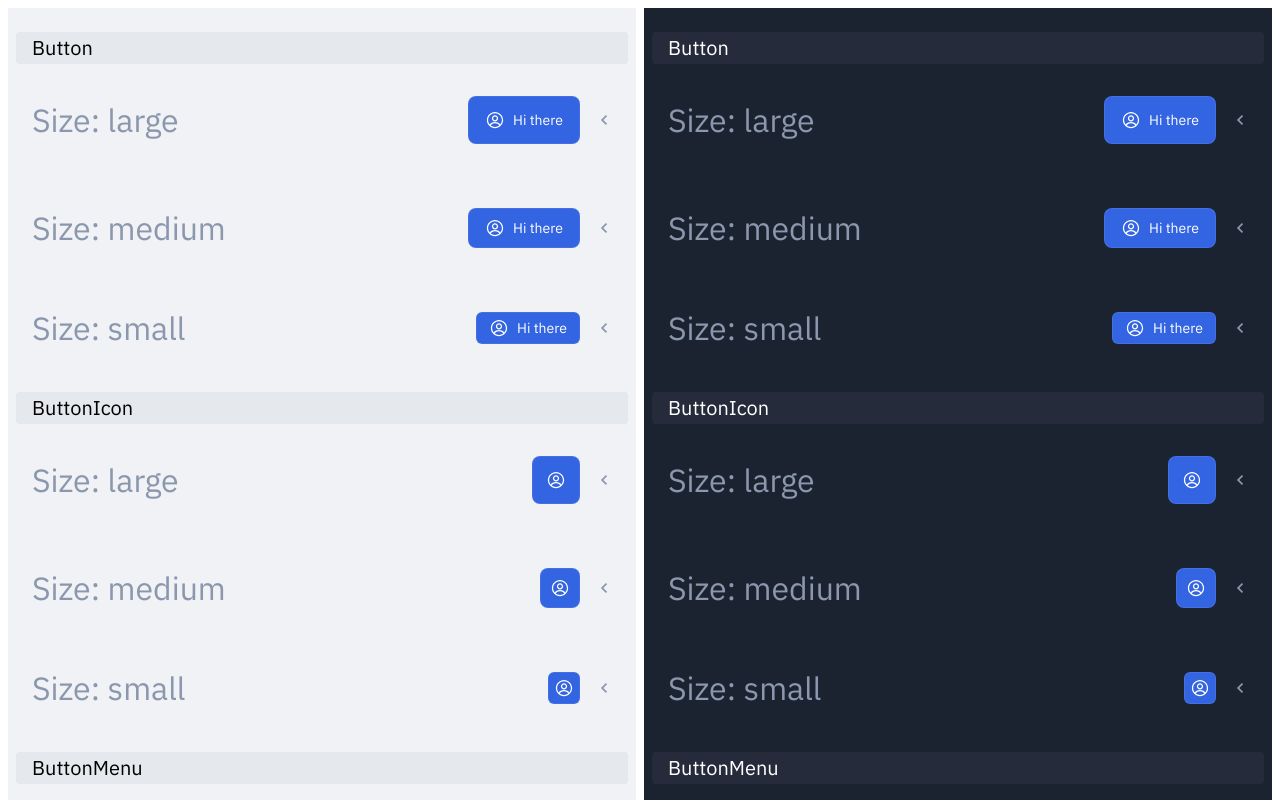
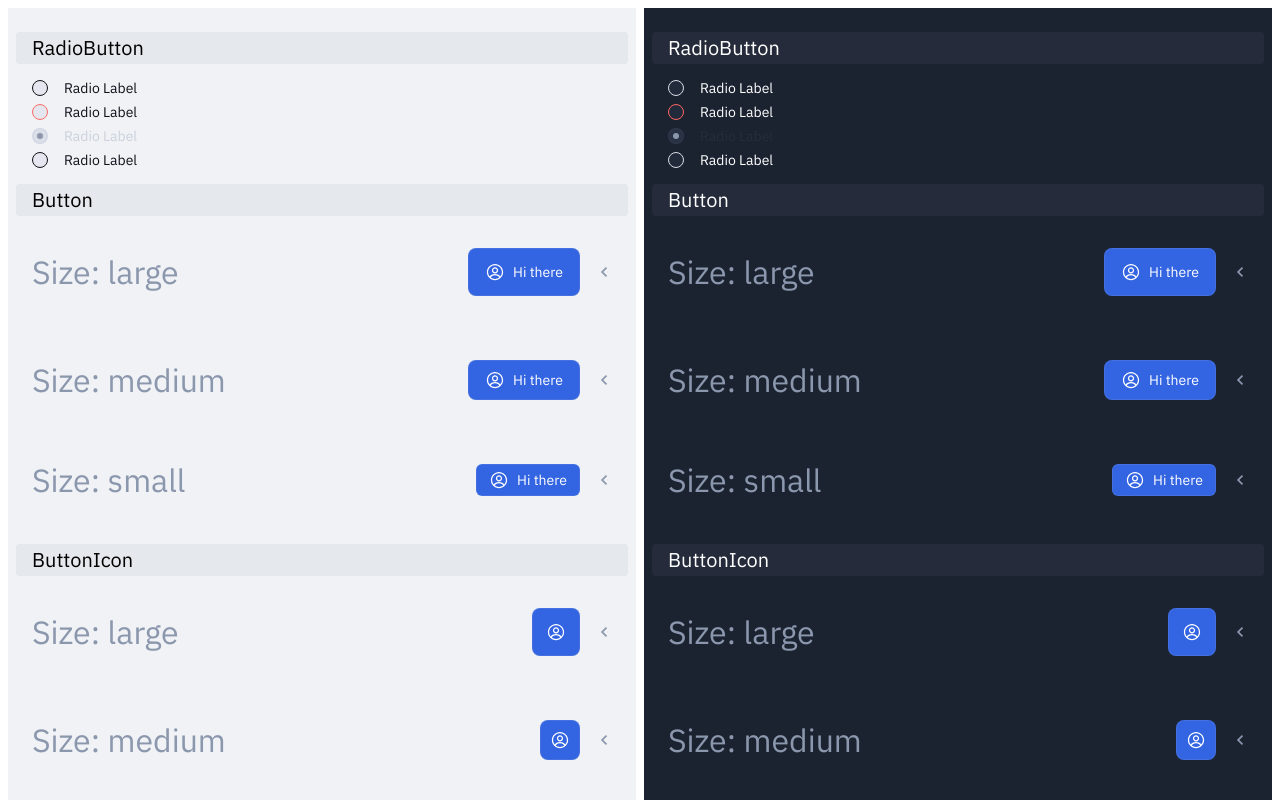
Before and after one commit to transcendjs/lumia, a SvelteKit app: page / in a window 1280 px wide. Shown: the top 800 px of the page. Built offline with nearby package versions, Linux system fonts and the light colour scheme.

Commit message:
Introducing RadioButton
Signed-off-by: Alexander Platov <alexander.platov@hardcoreeng.com>

```diff
--- /dev/null
+++ b/src/lib/components/RadioButton/RadioButton.svelte
@@ -0,0 +1,100 @@
+<script lang="ts">
+  //
+  // © 2023 Hardcore Engineering, Inc. All Rights Reserved.
+  // Licensed under the Eclipse Public License v2.0 (SPDX: EPL-2.0).
+  //
+
+  export let label: string | undefined = undefined
+  export let name: string
+  export let checked: boolean = false
+  export let disabled: boolean = false
+  export let error: boolean = false
+</script>
+
+<label class="radioButton-container" class:disabled>
+  <input type="radio" class="radioButton" {name} {checked} {disabled} on:change />
+  <div class="radioButton-element" class:disabled class:error />
+  {#if label}
+    <div class="radioButton-label">{label}</div>
+  {/if}
+</label>
+
+<style lang="scss">
+  .radioButton-element {
+    position: relative;
+    flex-shrink: 0;
+    width: var(--spacing-2);
+    height: var(--spacing-2);
+    background-color: var(--selector-BackgroundColor);
+    border: 1px solid var(--selector-BorderColor);
+    border-radius: var(--large-BorderRadius);
+  }
+  .radioButton-label {
+    color: var(--global-primary-TextColor);
+    user-select: none;
+  }
+  .radioButton {
+    overflow: hidden;
+    position: absolute;
+    margin: -1px;
+    padding: 0;
+    width: 1px;
+    height: 1px;
+    border: 0;
+    clip: rect(0 0 0 0);
+
+    &:checked + .radioButton-element {
+      background-color: var(--selector-active-BackgroundColor);
+      border-color: var(--selector-active-BackgroundColor);
+
+      &::after {
+        content: '';
+        position: absolute;
+        top: 50%;
+        left: 50%;
+        width: var(--spacing-0_75);
+        height: var(--spacing-0_75);
+        background-color: var(--selector-IconColor);
+        border-radius: 50%;
+        transform: translate(-50%, -50%);
+      }
+    }
+    &:disabled + .radioButton-element {
+      box-shadow: none;
+      background-color: var(--selector-disabled-BackgroundColor);
+      border-color: var(--selector-disabled-BorderColor);
+
+      &::after {
+        background-color: var(--selector-disabled-IconColor);
+      }
+      & + .radioButton-label {
+        color: var(--global-disabled-TextColor);
+      }
+    }
+    & + .radioButton-element.error {
+      border-color: var(--border-color-global-error-border-color);
+    }
+    &:focus + .radioButton-element {
+      outline: 2px solid var(--global-focus-BorderColor);
+      outline-offset: 2px;
+    }
+  }
+  .radioButton-container {
+    display: inline-flex;
+    gap: var(--spacing-2);
+    min-width: var(--spacing-2);
+    min-height: var(--spacing-2);
+
+    &:not(.disabled) {
+      cursor: pointer;
+
+      &:active .radioButton-element {
+        outline: 2px solid var(--global-focus-BorderColor);
+        outline-offset: 2px;
+      }
+      &:hover .radioButton-element {
+        box-shadow: 0 0 0 4px var(--selector-hover-overlay-BackgroundColor);
+      }
+    }
+  }
+</style>
--- a/src/lib/index.ts
+++ b/src/lib/index.ts
@@ -9,3 +9,4 @@ export { default as Theme } from './components/Theme/Theme.svelte'
 export { default as Button } from './components/Button/Button.svelte'
 export { default as ButtonIcon } from './components/Button/ButtonIcon.svelte'
 export { default as ButtonMenu } from './components/Button/ButtonMenu.svelte'
+export { default as RadioButton } from './components/RadioButton/RadioButton.svelte'
--- a/src/routes/+page.svelte
+++ b/src/routes/+page.svelte
@@ -3,6 +3,7 @@
   import Button from '$lib/components/Button/Button.svelte'
   import ButtonIcon from '$lib/components/Button/ButtonIcon.svelte'
   import ButtonMenu from '$lib/components/Button/ButtonMenu.svelte'
+  import RadioButton from '$lib/components/RadioButton/RadioButton.svelte'
   import type { IconId } from '$lib/icons.js'
 
   const icon = 'default' as IconId
@@ -22,6 +23,13 @@
   {#each themes as theme}
     <Theme {theme}>
       <div class="column root">
+        <div class="row header">RadioButton</div>
+        <div class="row" style:max-width={'10rem'}>
+          <RadioButton name={'rg1_' + theme} label={'Radio Label'} />
+          <RadioButton name={'rg1_' + theme} label={'Radio Label'} error />
+          <RadioButton name={'rg1_' + theme} label={'Radio Label'} checked disabled />
+          <RadioButton name={'rg1_' + theme} label={'Radio Label'} />
+        </div>
         <div class="row header">Button</div>
         {#each sizes as size, i}
           <!-- svelte-ignore a11y-click-events-have-key-events -->
```
Also changed, not shown: 1 other file (tests, documents, lock files or other folders).
